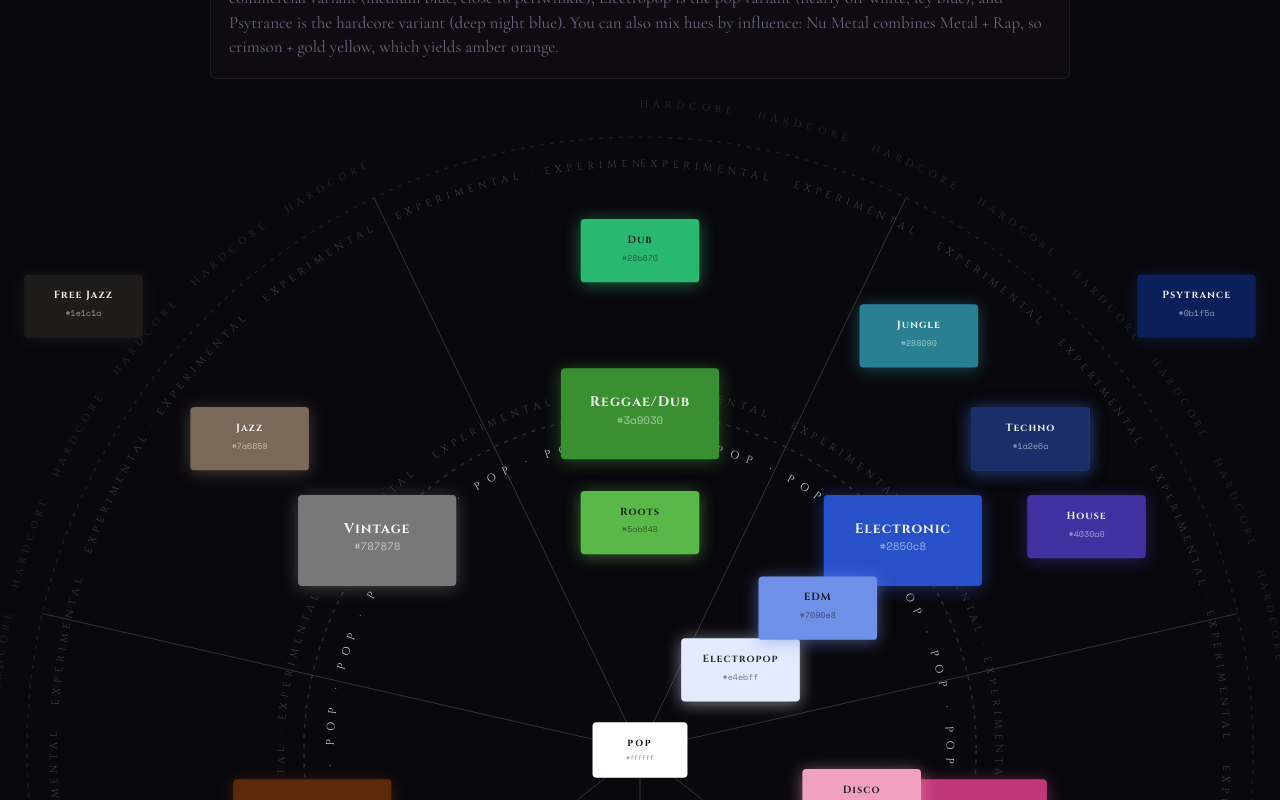
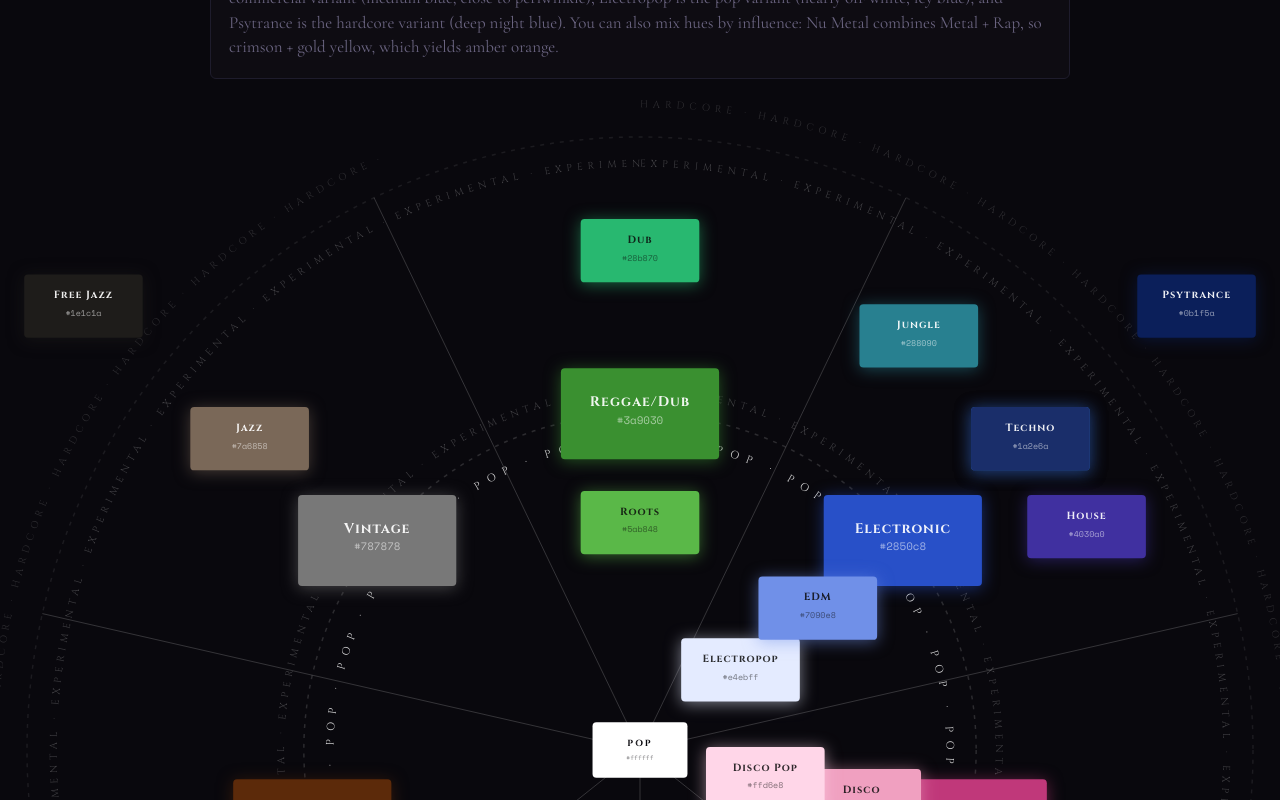
Before and after one commit to BehindTheMusicTree/the-music-deck-assets, a Next.js app: page /genres in a window 1280 px wide. Shown: the part 500-1300 px from the top of the page. Built offline with nearby package versions, Linux system fonts and the light colour scheme.

Commit message:
feat: add "Disco Pop" genre under "Disco/Funk" with associated color and ring

```diff
--- a/components/GenreWheel.tsx
+++ b/components/GenreWheel.tsx
@@ -273,6 +273,7 @@ export default function GenreWheel() {
             ring: "pop",
           },
           { n: "Disco", h: "#f0a0c0", parent: "Disco/Funk", ring: "poppy" },
+          { n: "Disco Pop", h: "#ffd6e8", parent: "Disco/Funk", ring: "pop" },
           { n: "Pop Rock", h: "#f07080", parent: "Rock", ring: "poppy" },
           { n: "EDM", h: "#7090e8", parent: "Electronic", ring: "poppy" },
           { n: "R&B Soul", h: "#ffd060", parent: "Hip-hop", ring: "poppy" },
```
